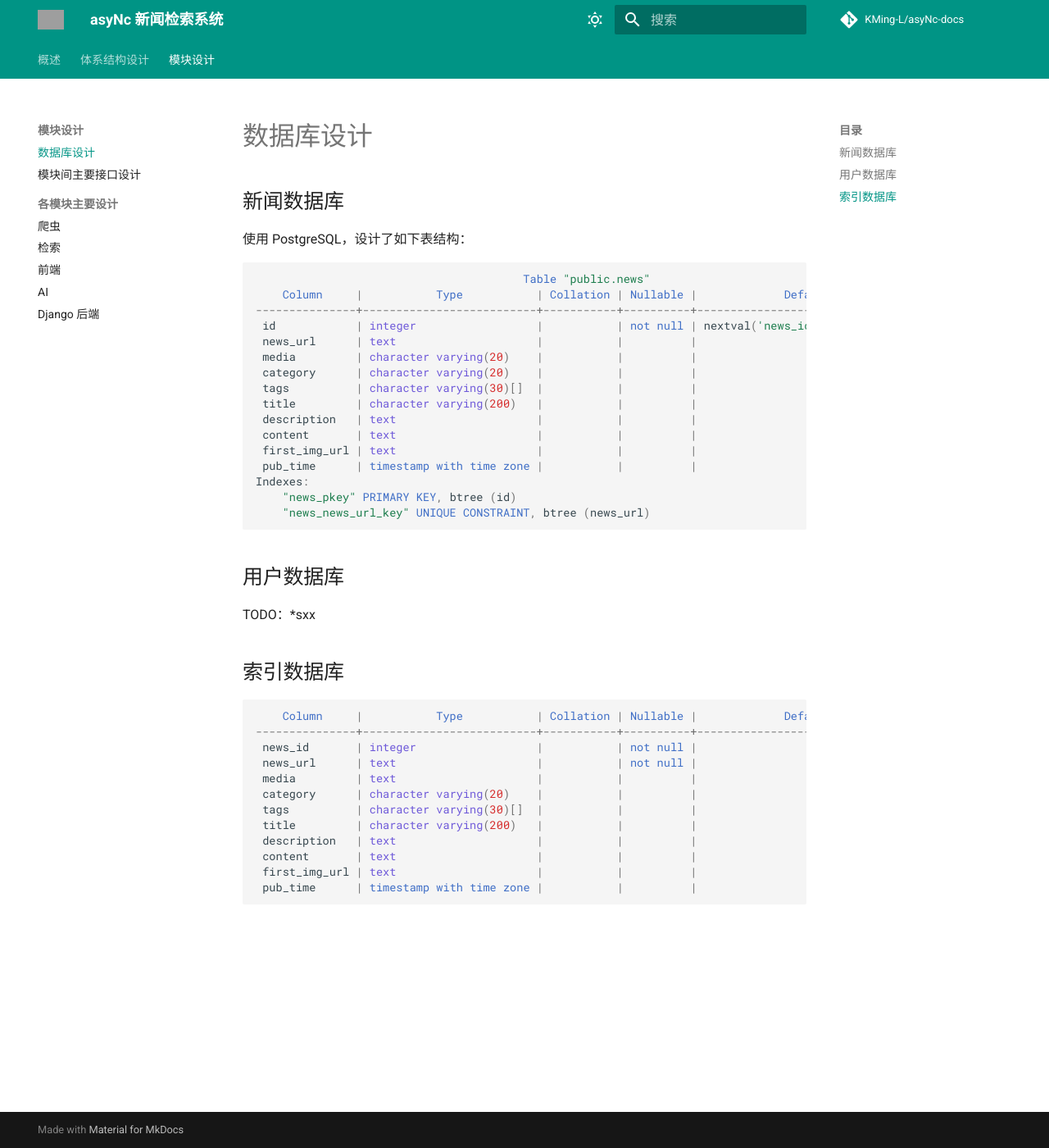
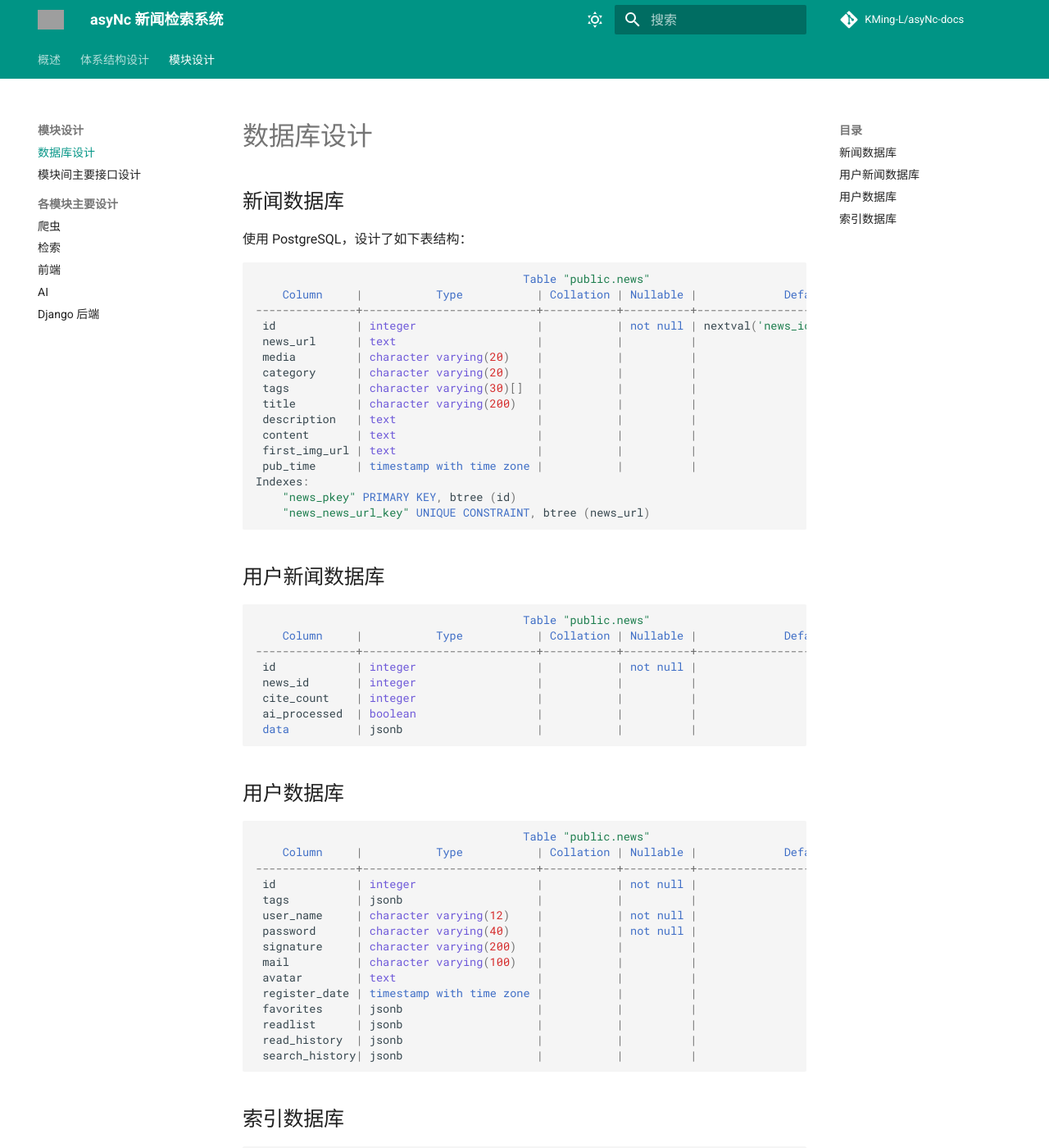
Before and after one commit to KMing-L/asyNc-docs, an MkDocs documentation site: the page built from docs/modules/database.md, in a window 1280 px wide and 1400 px high. Shown: the whole window at 82% size. Built offline with MkDocs 1.6.1 and Material for MkDocs 9.7.7, drawn with Linux system fonts in a browser that asks for light colours; comment, search, counter and statistics services are not loaded; grey boxes are pictures that could not be loaded.

Commit message:
docs: update db

````diff
--- a/docs/modules/database.md
+++ b/docs/modules/database.md
@@ -23,9 +23,38 @@ Indexes:
     "news_news_url_key" UNIQUE CONSTRAINT, btree (news_url)
 ```
 
+## 用户新闻数据库
+
+```SQL
+                                        Table "public.news"
+    Column     |           Type           | Collation | Nullable |             Default
+---------------+--------------------------+-----------+----------+----------------------------------
+ id            | integer                  |           | not null |
+ news_id       | integer                  |           |          |
+ cite_count    | integer                  |           |          |
+ ai_processed  | boolean                  |           |          |
+ data          | jsonb                    |           |          |
+```
+
 ## 用户数据库
 
-TODO：*sxx
+```SQL
+                                        Table "public.news"
+    Column     |           Type           | Collation | Nullable |             Default
+---------------+--------------------------+-----------+----------+----------------------------------
+ id            | integer                  |           | not null |
+ tags          | jsonb                    |           |          |
+ user_name     | character varying(12)    |           | not null |
+ password      | character varying(40)    |           | not null |
+ signature     | character varying(200)   |           |          |
+ mail          | character varying(100)   |           |          |
+ avatar        | text                     |           |          |
+ register_date | timestamp with time zone |           |          |
+ favorites     | jsonb                    |           |          |
+ readlist      | jsonb                    |           |          |
+ read_history  | jsonb                    |           |          |
+ search_history| jsonb                    |           |          |
+```
 
 ## 索引数据库
 
````
Also changed, not shown: docs/structure.md (+2 -5 lines), docs/images/泳道图_新闻摘要.png (added), docs/images/泳道图_新闻收藏.png (added).
